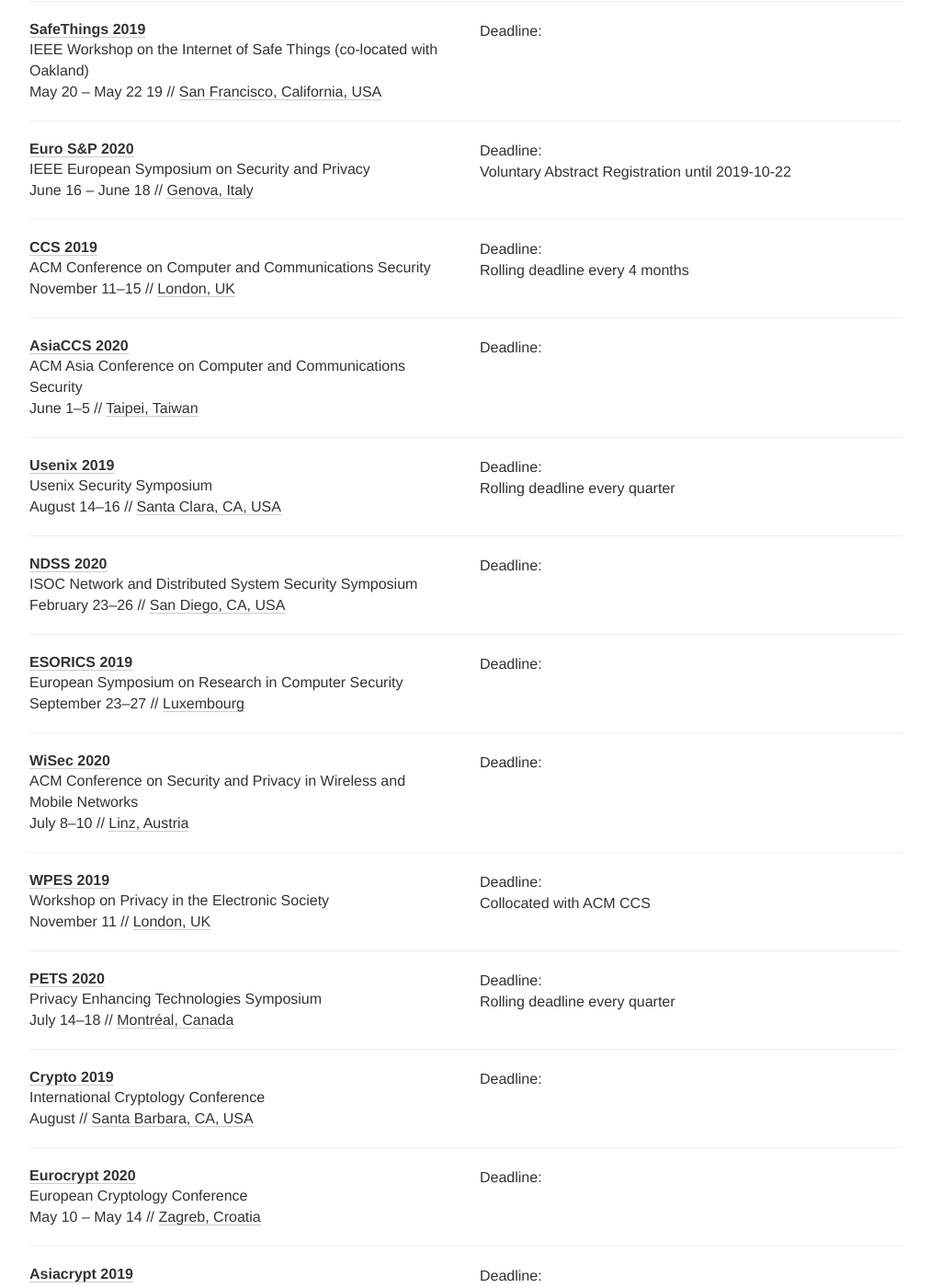
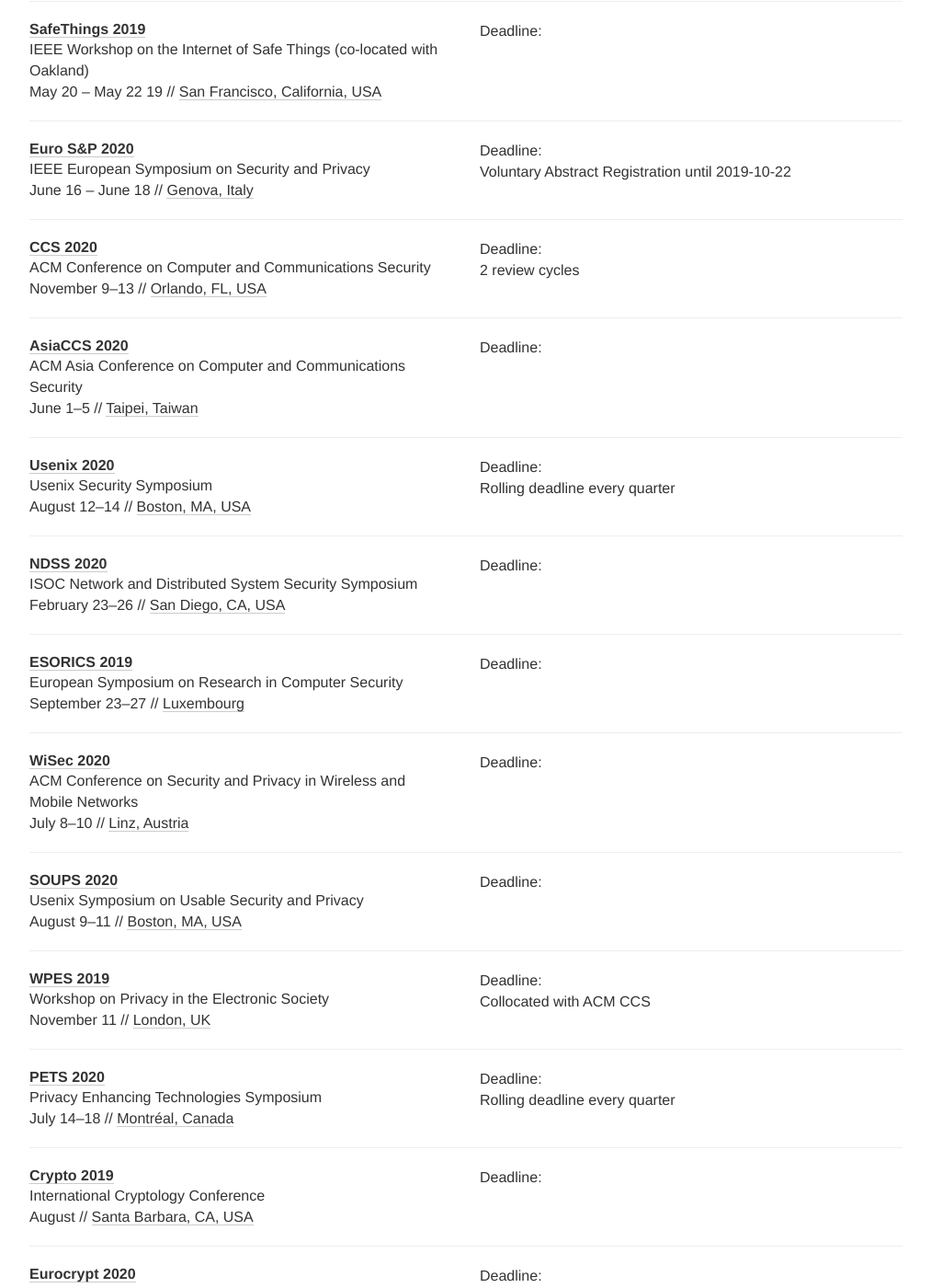
Before and after one commit to sec-deadlines/sec-deadlines.github.io, a Jekyll site: the page built from index.html, in a window 1280 px wide and 1400 px high, scrolled down 407 px. Shown: the whole window at 92% size, without its empty margins (133-1146 px from the left). Built offline with Jekyll 4.4.1, drawn with Linux system fonts in a browser that asks for light colours; nearby versions of some CDN libraries; comment, search, counter and statistics services are not loaded.

Commit message:
Update to 2020 Usenix and CCS, add SOUPS

```diff
--- a/_data/conferences.yml
+++ b/_data/conferences.yml
@@ -31,16 +31,14 @@
 
 - name: CCS
   description: ACM Conference on Computer and Communications Security
-  year: 2019
-  link: https://www.sigsac.org/ccs/CCS2019/
-  deadline: "2018-05-08 23:59"
+  year: 2020
+  link: https://www.sigsac.org/ccs/CCS2020/
   deadline:
-    - "%y-02-05 23:59"
-    - "%y-05-15 23:59"
-    - "%y-09-15 23:59"
-  comment: Rolling deadline every 4 months
-  date: "November 11-15"
-  place: London, UK
+    - "%y-01-20 23:59"
+    - "%y-05-04 23:59"
+  comment: 2 review cycles
+  date: "November 9-13"
+  place: Orlando, FL, USA
   tags: [SEC, PRIV]
 
 - name: AsiaCCS
@@ -54,8 +52,8 @@
 
 - name: Usenix
   description: Usenix Security Symposium
-  year: 2019
-  link: https://www.usenix.org/conference/usenixsecurity19
+  year: 2020
+  link: https://www.usenix.org/conference/usenixsecurity20
   deadline:
     - "%y-08-23 19:59"
     - "%y-11-15 19:59"
@@ -63,8 +61,8 @@
     - "%y-05-15 19:59"
   comment: Rolling deadline every quarter
   timezone: America/New_York
-  date: "August 14-16"
-  place: Santa Clara, CA, USA
+  date: "August 12-14"
+  place: Boston, MA, USA
   tags: [SEC, PRIV]
 
 - name: NDSS
@@ -97,6 +95,14 @@
   place: Linz, Austria
   tags: [SEC, PRIV]
 
+- name: SOUPS
+  description: Usenix Symposium on Usable Security and Privacy
+  year: 2020
+  link: https://www.usenix.org/conference/soups2020
+  deadline: "2020-02-20 23:59"
+  date: August 9–11
+  place: Boston, MA, USA
+  tags: [SEC, PRIV]
 
 # Privacy
 
```
